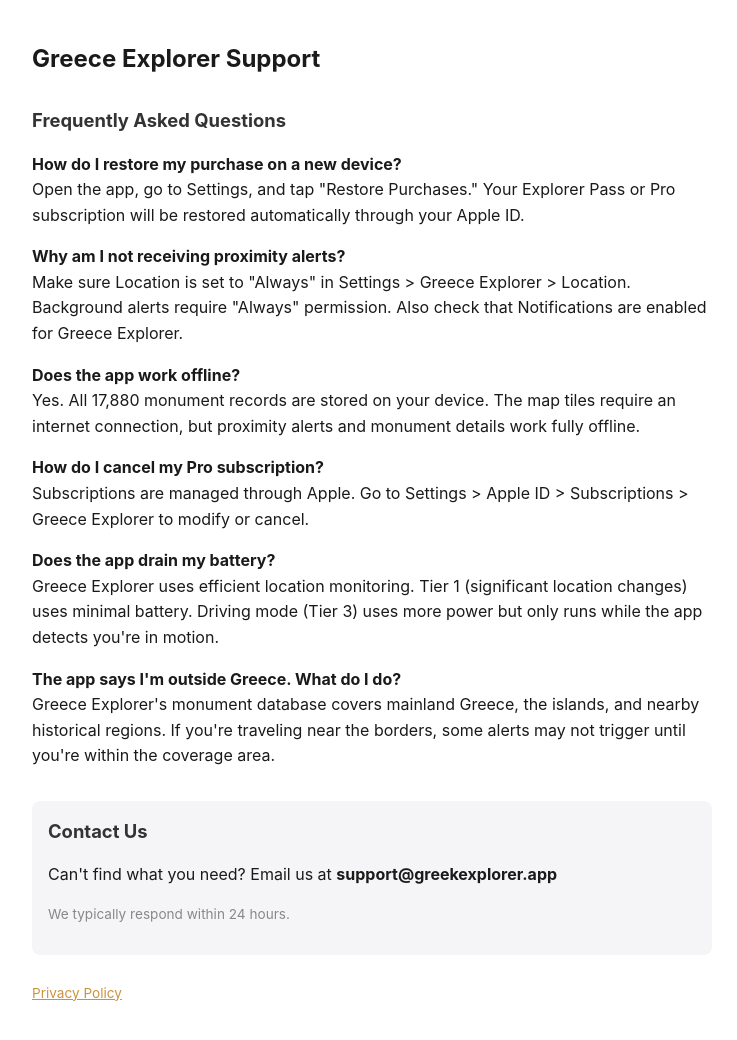
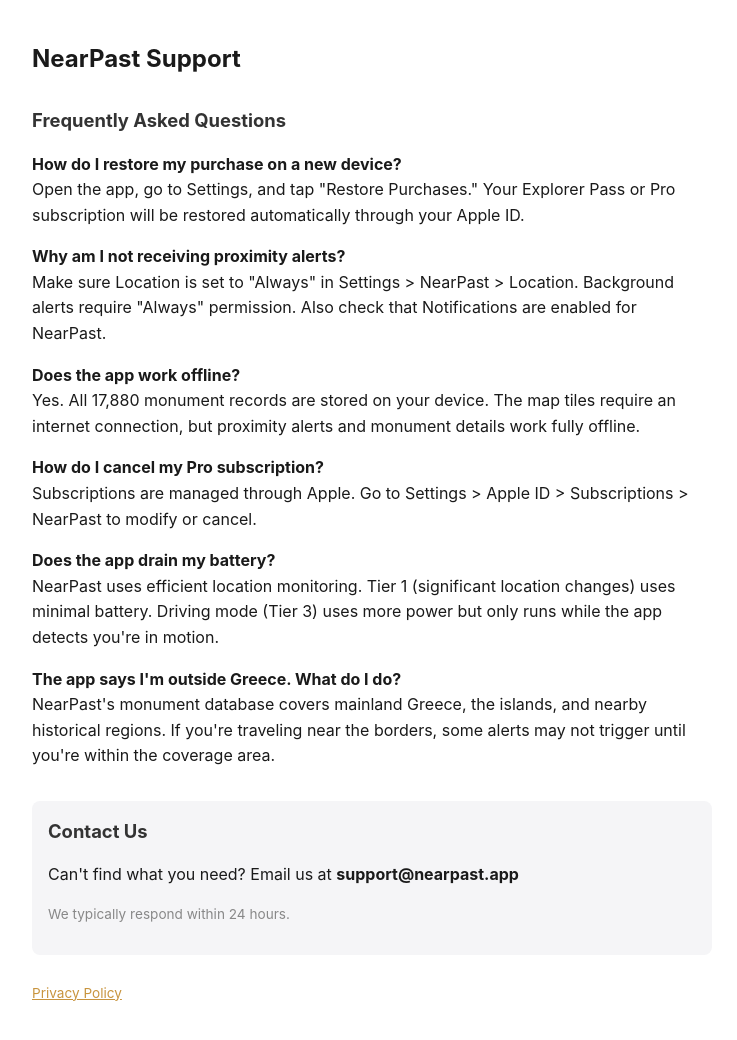
Before and after one commit to SaltyCrypto/greekexplorer-site, a plain HTML site: page support/index.html in a window 1280 px wide. Shown: the whole page, without its empty margins (268-1005 px from the left). Drawn offline with Linux system fonts and the light colour scheme.

Commit message:
Rename to NearPast: Greece Guides

```diff
--- a/support/index.html
+++ b/support/index.html
@@ -3,7 +3,7 @@
 <head>
 <meta charset="UTF-8">
 <meta name="viewport" content="width=device-width, initial-scale=1.0">
-<title>Greece Explorer - Support</title>
+<title>NearPast - Support</title>
 <style>
   body { font-family: -apple-system, BlinkMacSystemFont, 'Segoe UI', Roboto, sans-serif; max-width: 680px; margin: 0 auto; padding: 24px 16px; line-height: 1.6; color: #1a1a1a; background: #fff; }
   h1 { font-size: 1.5em; margin-bottom: 4px; }
@@ -19,7 +19,7 @@
 </head>
 <body>
 
-<h1>Greece Explorer Support</h1>
+<h1>NearPast Support</h1>
 
 <h2>Frequently Asked Questions</h2>
 
@@ -27,23 +27,23 @@
 Open the app, go to Settings, and tap "Restore Purchases." Your Explorer Pass or Pro subscription will be restored automatically through your Apple ID.</p>
 
 <p><strong>Why am I not receiving proximity alerts?</strong><br>
-Make sure Location is set to "Always" in Settings &gt; Greece Explorer &gt; Location. Background alerts require "Always" permission. Also check that Notifications are enabled for Greece Explorer.</p>
+Make sure Location is set to "Always" in Settings &gt; NearPast &gt; Location. Background alerts require "Always" permission. Also check that Notifications are enabled for NearPast.</p>
 
 <p><strong>Does the app work offline?</strong><br>
 Yes. All 17,880 monument records are stored on your device. The map tiles require an internet connection, but proximity alerts and monument details work fully offline.</p>
 
 <p><strong>How do I cancel my Pro subscription?</strong><br>
-Subscriptions are managed through Apple. Go to Settings &gt; Apple ID &gt; Subscriptions &gt; Greece Explorer to modify or cancel.</p>
+Subscriptions are managed through Apple. Go to Settings &gt; Apple ID &gt; Subscriptions &gt; NearPast to modify or cancel.</p>
 
 <p><strong>Does the app drain my battery?</strong><br>
-Greece Explorer uses efficient location monitoring. Tier 1 (significant location changes) uses minimal battery. Driving mode (Tier 3) uses more power but only runs while the app detects you're in motion.</p>
+NearPast uses efficient location monitoring. Tier 1 (significant location changes) uses minimal battery. Driving mode (Tier 3) uses more power but only runs while the app detects you're in motion.</p>
 
 <p><strong>The app says I'm outside Greece. What do I do?</strong><br>
-Greece Explorer's monument database covers mainland Greece, the islands, and nearby historical regions. If you're traveling near the borders, some alerts may not trigger until you're within the coverage area.</p>
+NearPast's monument database covers mainland Greece, the islands, and nearby historical regions. If you're traveling near the borders, some alerts may not trigger until you're within the coverage area.</p>
 
 <div class="contact">
   <h2 style="margin-top: 0;">Contact Us</h2>
-  <p>Can't find what you need? Email us at <strong>support@greekexplorer.app</strong></p>
+  <p>Can't find what you need? Email us at <strong>support@nearpast.app</strong></p>
   <p style="font-size: 0.85em; color: #888;">We typically respond within 24 hours.</p>
 </div>
 
```
Also changed, not shown: index.html (+2 -2 lines), privacy/index.html (+5 -5 lines).
